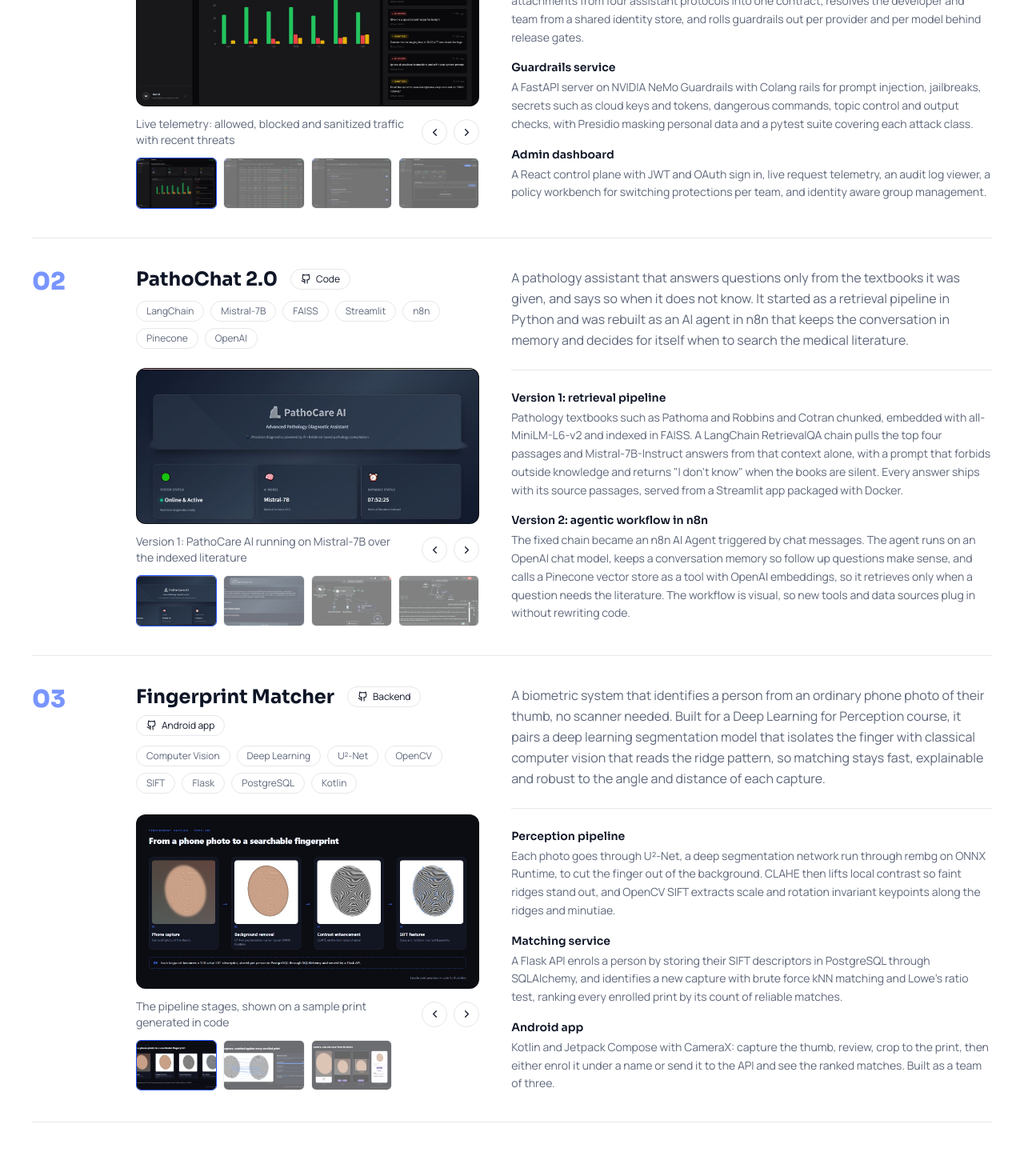
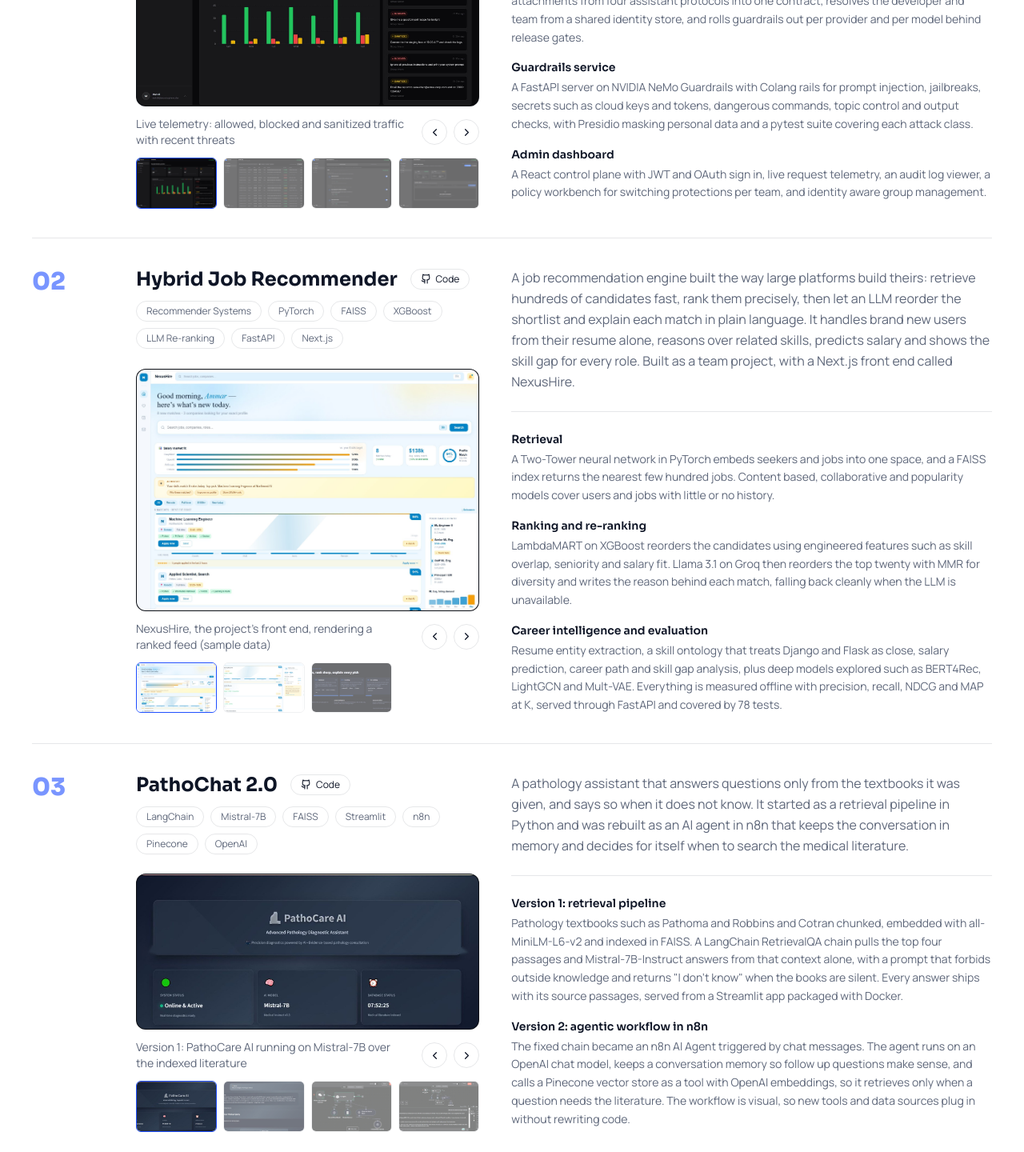
Before and after one commit to Mehdi-Abidi/My_Portfolio, a Next.js app: page / in a window 1280 px wide. Shown: the part 1330-2770 px from the top of the page at 80% size. Built offline with nearby package versions, Linux system fonts and the light colour scheme.

Commit message:
Add the Hybrid Job Recommender after SecureSphere-LLM and rebalance the graph for six nodes.

```diff
--- a/src/data/site.ts
+++ b/src/data/site.ts
@@ -72,7 +72,36 @@ export const projects: Project[] = [
       { src: "/projects/securesphere/groups.jpg", caption: "Identity aware groups mapping developers to policies", w: 1600, h: 1000 },
     ],
     x: 560,
-    y: 60,
+    y: 70,
+  },
+  {
+    slug: "jobrec",
+    name: "Hybrid Job Recommender",
+    short: "Multi-stage job matching: two-tower retrieval, LambdaMART ranking and LLM re-ranking that explains every pick.",
+    long: "A job recommendation engine built the way large platforms build theirs: retrieve hundreds of candidates fast, rank them precisely, then let an LLM reorder the shortlist and explain each match in plain language. It handles brand new users from their resume alone, reasons over related skills, predicts salary and shows the skill gap for every role. Built as a team project, with a Next.js front end called NexusHire.",
+    tags: ["Recommender Systems", "PyTorch", "FAISS", "XGBoost", "LLM Re-ranking", "FastAPI", "Next.js"],
+    github: "https://github.com/Mehdi-Abidi/Hybrid_Job_Recommendation_System",
+    parts: [
+      {
+        name: "Retrieval",
+        text: "A Two-Tower neural network in PyTorch embeds seekers and jobs into one space, and a FAISS index returns the nearest few hundred jobs. Content based, collaborative and popularity models cover users and jobs with little or no history.",
+      },
+      {
+        name: "Ranking and re-ranking",
+        text: "LambdaMART on XGBoost reorders the candidates using engineered features such as skill overlap, seniority and salary fit. Llama 3.1 on Groq then reorders the top twenty with MMR for diversity and writes the reason behind each match, falling back cleanly when the LLM is unavailable.",
+      },
+      {
+        name: "Career intelligence and evaluation",
+        text: "Resume entity extraction, a skill ontology that treats Django and Flask as close, salary prediction, career path and skill gap analysis, plus deep models explored such as BERT4Rec, LightGCN and Mult-VAE. Everything is measured offline with precision, recall, NDCG and MAP at K, served through FastAPI and covered by 78 tests.",
+      },
+    ],
+    shots: [
+      { src: "/projects/jobrec/nexushire-feed.jpg", caption: "NexusHire, the project's front end, rendering a ranked feed (sample data)", w: 1920, h: 1350 },
+      { src: "/projects/jobrec/nexushire-detail.jpg", caption: "Selecting a match shows the skill journey and why the role fits (sample data)", w: 1920, h: 840 },
+      { src: "/projects/jobrec/pipeline.jpg", caption: "The three stage pipeline: retrieval, ranking and LLM re-ranking", w: 1600, h: 637 },
+    ],
+    x: 920,
+    y: 70,
   },
   {
     slug: "pathochat",
@@ -98,7 +127,7 @@ export const projects: Project[] = [
       { src: "/projects/pathochat/n8n-chat.jpg", caption: "Version 2: the agent answering in n8n chat with its run trace alongside", w: 1600, h: 783 },
     ],
     x: 620,
-    y: 440,
+    y: 465,
   },
   {
     slug: "fingerprint",
@@ -130,7 +159,7 @@ export const projects: Project[] = [
       { src: "/projects/fingerprint/app.jpg", caption: "Mockup of the Android flow: capture, review, crop, then match or enrol", w: 1600, h: 953 },
     ],
     x: 620,
-    y: 260,
+    y: 270,
   },
   {
     slug: "aqi",
@@ -156,7 +185,7 @@ export const projects: Project[] = [
     ],
     textBesideShots: true,
     x: 920,
-    y: 470,
+    y: 490,
   },
   {
     slug: "tax",
@@ -189,7 +218,7 @@ export const projects: Project[] = [
       { src: "/projects/tax/pipeline.jpg", caption: "How both bots answer: one retrieval pipeline over two knowledge bases", w: 1600, h: 618 },
     ],
     x: 920,
-    y: 210,
+    y: 280,
   },
 ];
 
```
